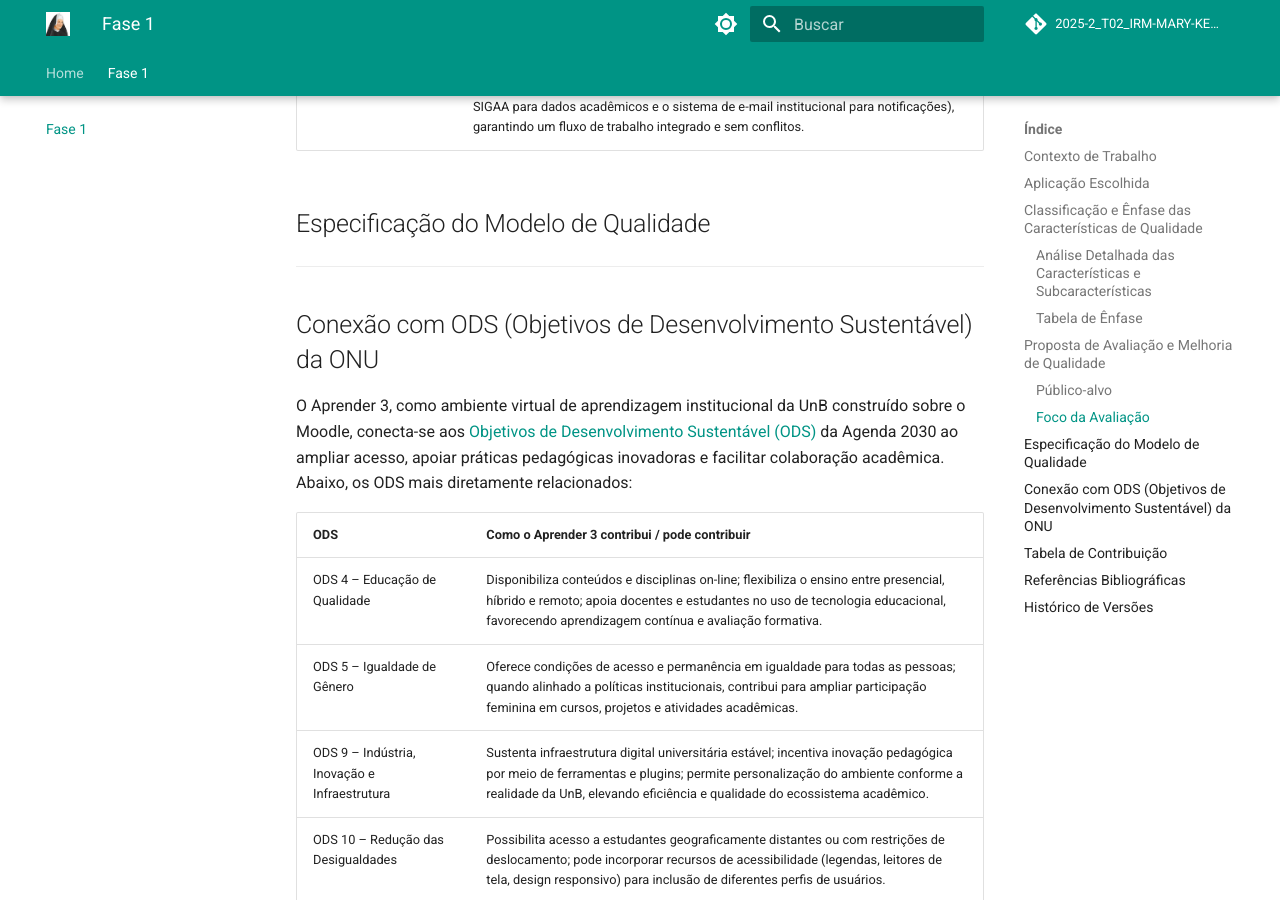
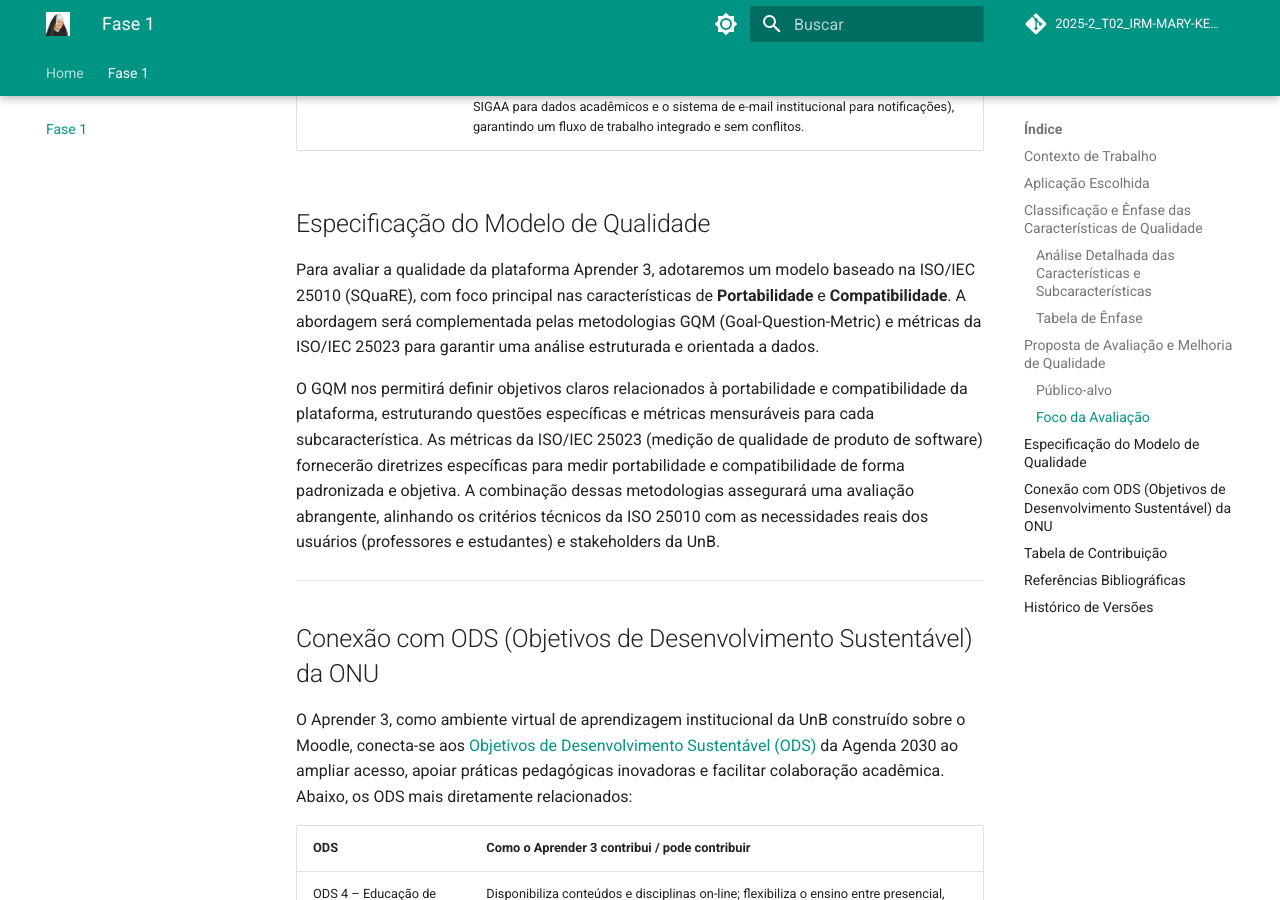
Before and after one commit to FCTE-Qualidade-de-Software-1/2025-2_T02_IRM-MARY-KELLER, an MkDocs documentation site: the page built from docs/fase_1/fase_1.md, in a window 1280 px wide and 900 px high, scrolled down 4091 px. Built offline with MkDocs 1.6.1 and Material for MkDocs 9.7.7, drawn with Linux system fonts in a browser that asks for light colours; comment, search, counter and statistics services are not loaded; some of the changed text lies outside the part shown.

Commit message:
add: Especificação do Modelo de Qualidade

```diff
--- a/docs/fase_1/fase_1.md
+++ b/docs/fase_1/fase_1.md
@@ -80,9 +80,9 @@
 
 ## Especificação do Modelo de Qualidade
 
-<!--
-Para avaliar a qualidade da aplicação AgroMart, adotaremos um modelo baseado na ISO/IEC 25000, com foco na característica de Usabilidade e Confiabilidade. A abordagem será complementada pelas metodologias GQM (Goal-Question-Metric) e PSM (Practical Software Measurement) para garantir uma análise estruturada e orientada a dados. O GQM nos permitirá definir objetivos claros de usabilidade. Já o PSM apoiará na seleção de métricas viáveis e acionáveis. A combinação dessas metodologias assegurará uma avaliação abrangente, alinhando os critérios técnicos da ISO 25000 com as necessidades reais dos usuários e stakeholders.
--->
+Para avaliar a qualidade da plataforma Aprender 3, adotaremos um modelo baseado na ISO/IEC 25010 (SQuaRE), com foco principal nas características de **Portabilidade** e **Compatibilidade**. A abordagem será complementada pelas metodologias GQM (Goal-Question-Metric) e métricas da ISO/IEC 25023 para garantir uma análise estruturada e orientada a dados.
+
+O GQM nos permitirá definir objetivos claros relacionados à portabilidade e compatibilidade da plataforma, estruturando questões específicas e métricas mensuráveis para cada subcaracterística. As métricas da ISO/IEC 25023 (medição de qualidade de produto de software) fornecerão diretrizes específicas para medir portabilidade e compatibilidade de forma padronizada e objetiva. A combinação dessas metodologias assegurará uma avaliação abrangente, alinhando os critérios técnicos da ISO 25010 com as necessidades reais dos usuários (professores e estudantes) e stakeholders da UnB.
 
 ---
 
@@ -154,9 +154,11 @@
 
 > [1] ISO/IEC 25010. Systems and software engineering — Systems and software Quality Requirements and Evaluation (SQuaRE) — System and software quality models. Disponível em: <https://iso25000.com/index.php/en/iso-25000-standards/iso-25010>. Acesso em: 28 de setembro de 2025.
 
-> [2] ONU Brasil. Objetivos de Desenvolvimento Sustentável. Disponível em: <https://brasil.un.org/pt-br/sdgs>. Acesso em: 28 de setembro de 2025.
+> [2] ISO/IEC 25023:2016. Systems and software engineering — Systems and software Quality Requirements and Evaluation (SQuaRE) — Measurement of system and software product quality. Disponível em: <https://www.iso.org/standard/35747.html>. Acesso em: 29 de setembro de 2025.
 
 > [3] Moodle. Moodle - Open-source learning platform. Disponível em: <https://moodle.org/>. Acesso em: 28 de setembro de 2025.
+
+> [4] ONU Brasil. Objetivos de Desenvolvimento Sustentável. Disponível em: <https://brasil.un.org/pt-br/sdgs>. Acesso em: 28 de setembro de 2025.
 
 ## Histórico de Versões
 
@@ -165,3 +167,4 @@
 |`1.0`|28/09/2025|Criação do documento| [Pedro Sampaio](https://github.com/PedroSampaioDias)|
 |`1.1`|29/09/2025|Adição da Proposta de Avaliação e Melhoria de Qualidade| [Felipe Hansen](https://github.com/Fhansen98)|
 |`1.2`|29/09/2025|Revisão geral do documento| [Yago Amin](https://github.com/yagoas)|
+|`1.3`|29/09/2025|Adição das Especificação do Modelo de Qualidade| [Yago Amin](https://github.com/yagoas)|
```
